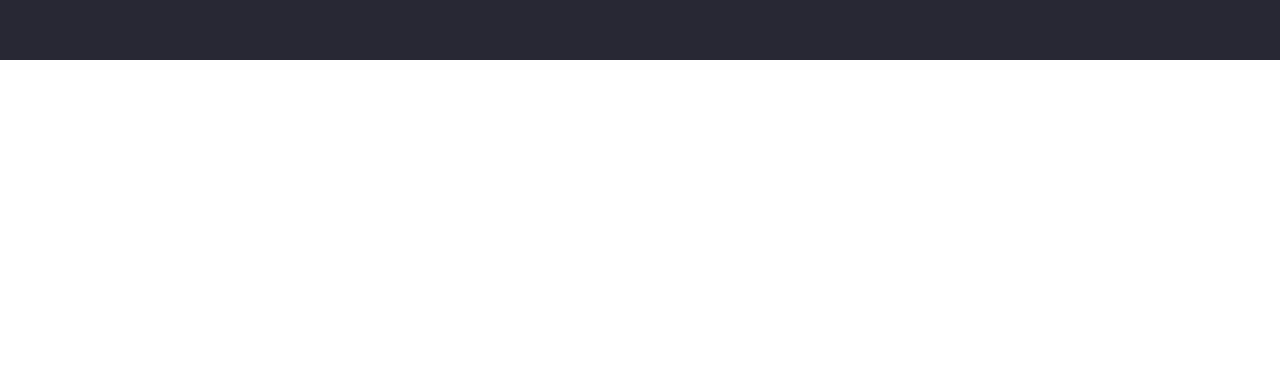
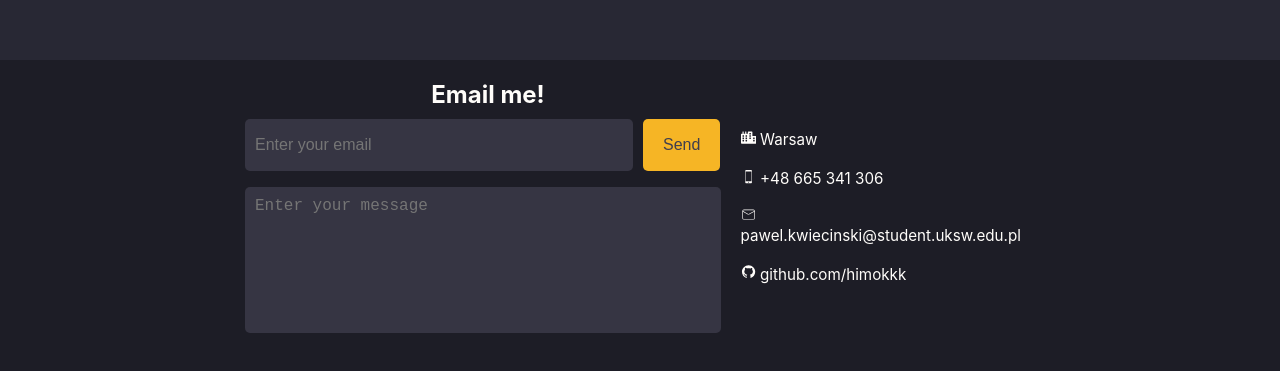
Before and after one commit to himokkk/Portfolio, a React (Create React App) app in the folder ui/: page / in a window 1280 px wide. Shown: the part 1353-1724 px from the top of the page. Before the commit the page ends 1433 px from the top, so only its background shows below. Built offline with nearby package versions, Linux system fonts and the light colour scheme.

Commit message:
Adding email sender html+css in footer

```diff
--- /dev/null
+++ b/ui/src/components/EmailSenderComponent.tsx
@@ -0,0 +1,21 @@
+import React from 'react';
+
+import '../css/email_sender.css';
+
+const EmailSender: React.FC = (() => {
+
+  return (
+    <div className="send-email-footer">
+      <h2>Email me!</h2>
+      <form>
+        <div className="email-container">
+          <input type="email" id="email" name="email" placeholder="Enter your email" required />
+          <button type="submit">Send</button>
+        </div>
+        <textarea id="message" name="message" rows={7} placeholder="Enter your message"></textarea>
+      </form>
+    </div>
+  );
+});
+
+export default EmailSender;
--- a/ui/src/css/basic.css
+++ b/ui/src/css/basic.css
@@ -1,18 +1,20 @@
 :root {
     --light-gray: #363543;
+    --mid-gray: #3F3E4E;
     --dark-gray: #282834;
-    --mid-gray: #3F3E4E;
-    --white: white;
+    --darkest-gray: #1D1D26;
+    --white: #FFFDFA;
     --orange: #F6B525;
+    --hover-orange: #f8a01e;
 }
 
 a:link {
-    color: white;
+    color: var(--white);
     text-decoration: none;
 }
 
 a:visited {
-    color: white;
+    color: var(--white);
     text-decoration: none;
 }
 
@@ -44,7 +46,7 @@ a:active {
 }
 
 .color-white {
-    color: white;
+    color: var(--white);
 }
 
 .invisible {
--- /dev/null
+++ b/ui/src/css/email_sender.css
@@ -0,0 +1,59 @@
+.send-email-footer {
+  background-color: var(--darkest-gray);
+  text-align: center;
+}
+
+.send-email-footer h2 {
+  font-size: 24px;
+  margin-bottom: 10px;
+}
+
+.send-email-footer form {
+  display: flex;
+  flex-direction: column;
+  justify-content: center;
+}
+
+.email-container {
+  display: flex;
+}
+
+.send-email-footer input,
+.send-email-footer textarea {
+  background-color: var(--light-gray);
+  padding: 10px;
+  border-radius: 5px;
+  border: none;
+  margin-right: 10px;
+  font-size: 16px;
+}
+
+.send-email-footer input{
+  width: 23rem;
+  height: 2rem;
+}
+
+.send-email-footer textarea {
+  resize: none;
+  width: 28.5rem;
+  margin-top: 1rem;
+}
+
+.send-email-footer button {
+  padding: 10px 20px;
+  border-radius: 5px;
+  border: none;
+  background-color: var(--orange);
+  color: var(--mid-gray);
+  font-size: 16px;
+  cursor: pointer;
+}
+
+.send-email-footer button:hover {
+  background-color: var(--hover-orange);
+}
+
+.send-email-footer .disclaimer {
+  font-size: 14px;
+  margin-top: 10px;
+}
--- a/ui/src/css/homepage.css
+++ b/ui/src/css/homepage.css
@@ -5,9 +5,6 @@
 #introduction {
     padding-top: 5.3rem;
 }
-
-
-
 
 .socials {
     position: absolute;
@@ -46,3 +43,50 @@
     background-color: var(--dark-gray);
     padding-top: 6rem;
 }
+
+#contact {
+    background-color: var(--darkest-gray);
+    height: 20rem;
+    display: flex;
+    width: 100%;
+    position: relative;
+}
+
+.contact-content{
+    display: flex;
+    position: relative;
+    left: 50%;
+    transform: translateX(-50%);
+}
+
+
+.contact-row {
+    margin-top: 2rem;
+    text-align: left;
+    width: 19rem;
+    font-size: 0.95rem;
+    padding-top: 1.8rem;
+    position: relative;
+}
+
+.info {
+    position: relative;
+
+    padding: 0.6rem;
+}
+
+#contact-row-2 {
+    margin-left: -6.5rem;
+}
+
+#phone-number {
+
+}
+
+#email {
+
+}
+
+.send-email{
+    background-color: var(--dark-gray);
+}
--- a/ui/src/css/introduction.css
+++ b/ui/src/css/introduction.css
@@ -4,6 +4,7 @@
     width: 100%;
     display: flex;
 }
+
 .intruduction-content {
     position: relative;
     left: 50%;
--- a/ui/src/css/projects.css
+++ b/ui/src/css/projects.css
@@ -83,12 +83,12 @@ h1 {
     display: flex;
 }
 
-#right-chess-content {
+#left-chess-content {
     height: 100%;
     width: 49.9%;
 }
 
-#left-chess-content {
+#right-chess-content {
     height: 100%;
     width: 49.9%;
 }
--- a/ui/src/pages/HomePage.tsx
+++ b/ui/src/pages/HomePage.tsx
@@ -5,10 +5,16 @@ import '../css/homepage.css';
 
 import IntroductionComponent from '../components/IntroductionComponent';
 import ProjectsComponent from '../components/ProjectsComponent';
+import EmailSender from '../components/EmailSenderComponent';
 
 import slack from '../assets/slack.svg';
 import github from '../assets/github.svg';
 import linkedin from '../assets/linkedin.svg';
+
+import { IoIosPhonePortrait } from 'react-icons/io';
+import { CiMail } from 'react-icons/ci';
+import { FaCity } from 'react-icons/fa';
+import { AiFillGithub } from 'react-icons/ai';
 
 const HomePage: React.FC = (() => {
     const github_url = "https://github.com/himokkk/";
@@ -48,8 +54,24 @@ const HomePage: React.FC = (() => {
                <ProjectsComponent/>
             </div>
 
-            <div id="Contact">
-                x
+            <div id="contact">
+                <div className="contact-content">
+                    <EmailSender/>
+                    <div className="contact-row">
+                        <div className="info">
+                            <FaCity/> Warsaw
+                        </div>
+                        <div className="info">
+                            <IoIosPhonePortrait/> +48 665 341 306
+                        </div>
+                        <div className="info">
+                            <CiMail/> pawel.kwiecinski@student.uksw.edu.pl
+                        </div>
+                        <div className="info">
+                            <a href={github_url}><AiFillGithub/> github.com/himokkk</a>
+                        </div>
+                    </div>
+                </div>
             </div>
         </div>
     )
```
